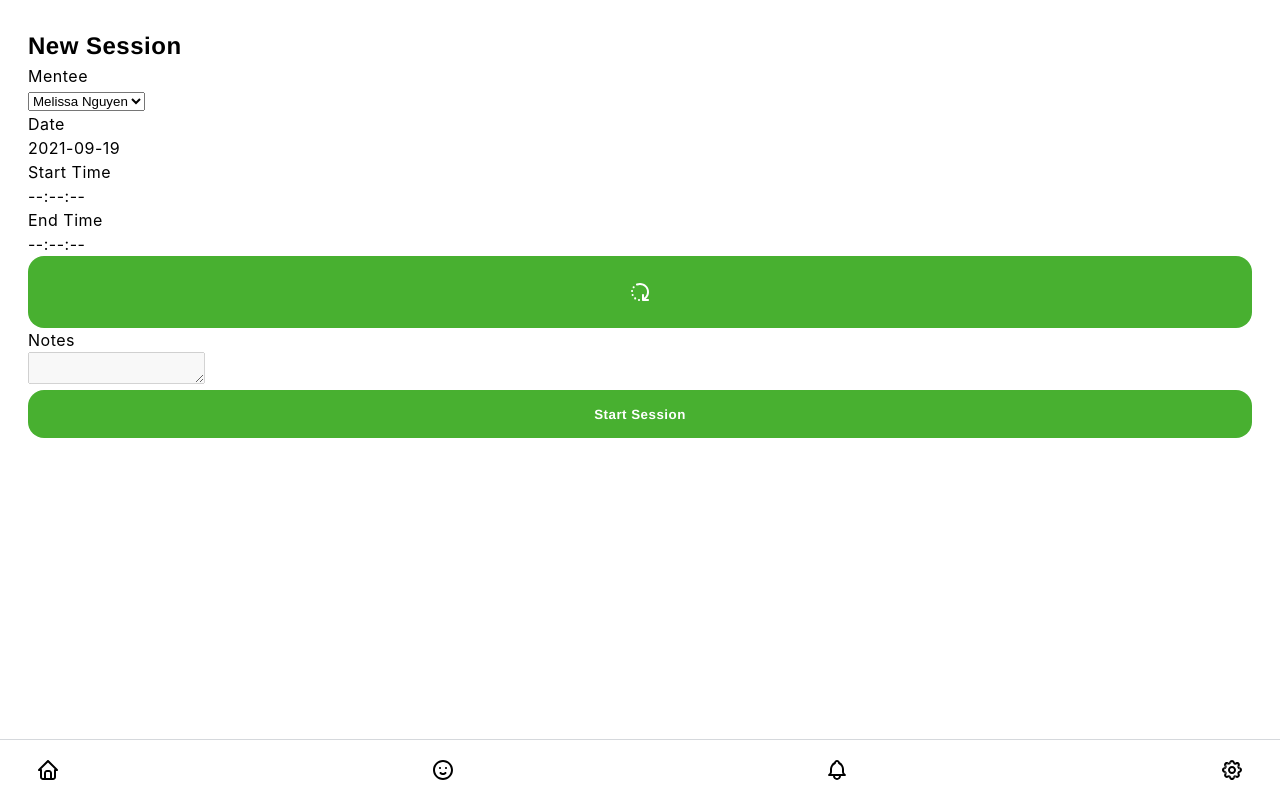
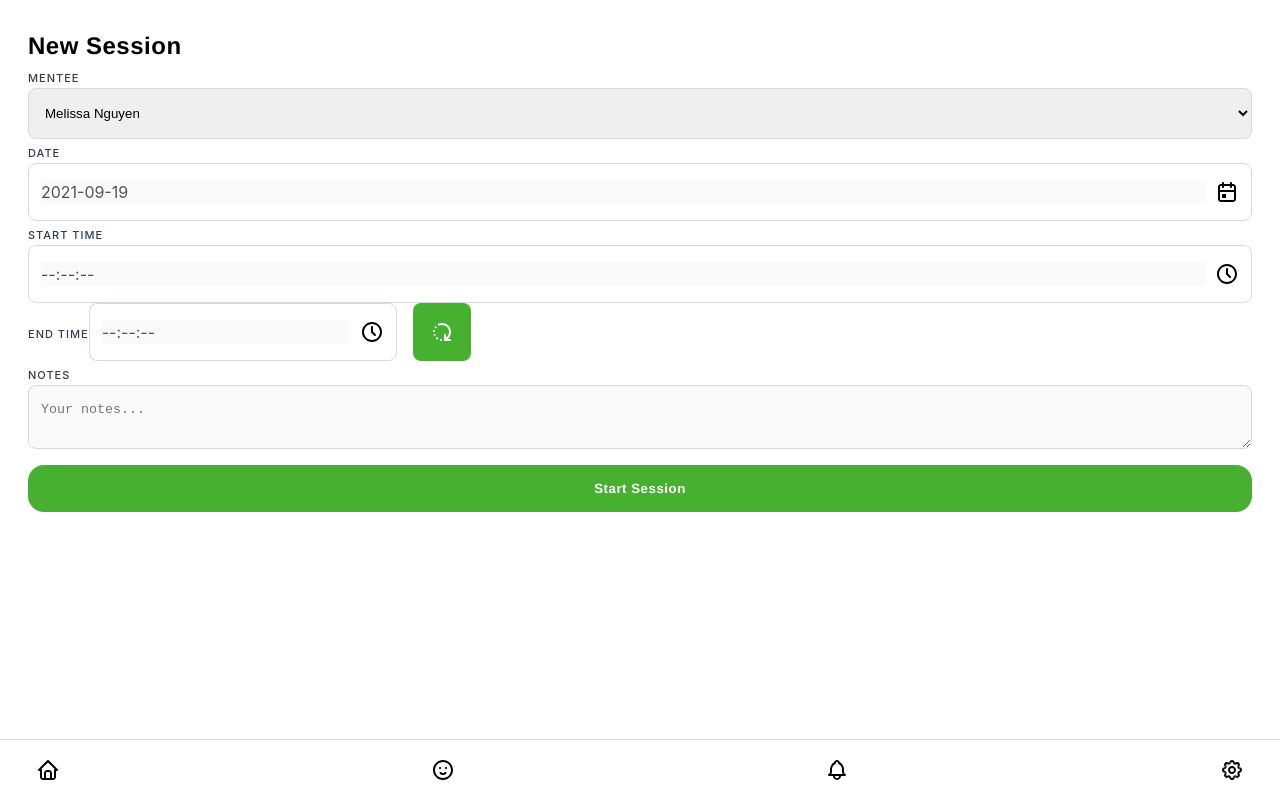
Before and after one commit to saayan-pg0002/Earth-373, a React (Create React App) app: page /new-session in a window 1280 px wide. Built offline with nearby package versions, Linux system fonts and the light colour scheme; a web font is replaced by a local one.

Commit message:
Edited all session pages code to add style

```diff
--- a/src/apps/CurrentSession.tsx
+++ b/src/apps/CurrentSession.tsx
@@ -1,5 +1,8 @@
 import React, { useState } from "react";
 import { Link } from "react-router-dom";
+import { FormField } from "../components/form/FormField";
+import { InputNotes } from "../components/form/InputNotes";
+import { RenderAttributes } from "../components/form/RenderAttributes";
 import { ContainedIcon, IconColors, IconName } from "../components/Icon";
 import { getFormattedTimeString } from "../util/date";
 import { Paths } from "../util/routes";
@@ -14,7 +17,6 @@ const CurrentSession: React.FC<NewSessionProps> = ({
   notes
 }) => {
 
-  const[inputNotes, setNotes] = useState(notes? notes:"")
   const[inputEndTime, setEndTime] = useState(actualclockOutTime = (() => {
     const date = new Date();
     date.setHours(NaN);
@@ -28,7 +30,7 @@ const CurrentSession: React.FC<NewSessionProps> = ({
     return date;
   })();
 
-  const EndSessionClick = (event : any) =>{
+  const EndSessionClick = (event : any) : void =>{
     setEndTime( (() => {
       const date = new Date();
       return date;
@@ -38,64 +40,67 @@ const CurrentSession: React.FC<NewSessionProps> = ({
 
   return (
       <main className='container'>
+        <h1 className='page-title'>Current Session</h1>
+        <form>
+          <FormField labelText='Mentee'>
+            <RenderAttributes
+              attribute = {menteeName}
+            />
+          </FormField>
 
-        <h1 className='page-title'>Current Session</h1>
+          <FormField labelText='Date'>
+            <RenderAttributes
+              attribute = {date}
+              rightIconName={IconName.calendar}
+            />
+          </FormField>
 
-        <form>
+          <FormField labelText='Start Time'>
+            <RenderAttributes
+              attribute = {getFormattedTimeString(actualclockInTime)}
+              rightIconName={IconName.clock}
+            />
+          </FormField>
 
-          <div>
-              <label>Mentee</label>
-                <p>
-                  {menteeName}
-                </p>
-          </div>
-
-          <div>
-              <label>Date</label>
-              <p>{date}</p>
-          </div>
-
-          <div>
-              <label>Start Time</label>
-                <p>
-                  {getFormattedTimeString(actualclockInTime)}
-                </p>
-          </div>
-
-          <div>
-              <label>End Time</label>
-                <p>
-                  {getFormattedTimeString(inputEndTime)}
-                  <button
-                    type='button'
-                    className='btn'
-                    name='actualclockOutTime'
-                    onClick = {EndSessionClick}>
+          <FormField labelText='End Time'>
+            <div className='clock-out-element'>
+                <RenderAttributes
+                  attribute = {getFormattedTimeString(inputEndTime)}
+                  rightIconName={IconName.clock}
+                  isClockOut = {true}
+                  />
+                  <span id = 'actualclockOutTime' onClick = {EndSessionClick}>
                     <ContainedIcon
                       name={IconName.autocomplete}
                       color={IconColors.white}
-                      backgroundColor={IconColors.transparent}
+                      backgroundColor={IconColors.baytreeGreen}
                       />
-                  </button>
-                </p>
-          </div>
+                  </span>
+              </div>
+          </FormField>
 
-          <div>
-              <label>Notes</label>
-                <p><textarea
-                      name = 'notes'
-                      id = 'notes'
-                      value={inputNotes}
-                      onChange ={(e:any) => setNotes(e.target.value)}
-                      />
-                </p>
-          </div>
+          <FormField labelText='Notes'>
+            <InputNotes
+              placeholderText = 'Your notes...'
+              name='notes'
+              id = 'notes'
+              isDisabled = {false}
+              notes = ''
+            />
+          </FormField>
 
           <p>
-            <button type='button' className='btn'>
+            <button
+              type='button'
+              className='btn-blue'
+              style={{
+                marginBottom: '1rem',
+                marginTop: '1rem'
+              }}>
               Save
             </button>
           </p>
+
           <p>
             <Link
               to={Paths.dashboard}
@@ -105,7 +110,6 @@ const CurrentSession: React.FC<NewSessionProps> = ({
               </button>
             </Link>
           </p>
-
         </form>
       </main>
   );
--- a/src/apps/EditSession.tsx
+++ b/src/apps/EditSession.tsx
@@ -1,4 +1,8 @@
-import React, { useState } from "react";
+import React from "react";
+import { FormField } from "../components/form/FormField";
+import { InputNotes } from "../components/form/InputNotes";
+import { RenderAttributes } from "../components/form/RenderAttributes";
+import { IconName } from "../components/Icon";
 import { getFormattedTimeString } from "../util/date";
 import { NewSessionProps } from "./NewSession";
 
@@ -9,8 +13,6 @@ const EditSession: React.FC<NewSessionProps> = ({
   actualclockOutTime,
   notes
 }) => {
-
-  const[inputNotes, setNotes] = useState(notes? notes:"")
 
   menteeName = 'Melissa Nguyen';
   date =  "2021-09-19";
@@ -28,45 +30,46 @@ const EditSession: React.FC<NewSessionProps> = ({
 
   return (
     <main className='container'>
-
       <h1 className='page-title'>Edit Session</h1>
       <form>
+        <FormField labelText='Mentee'>
+          <RenderAttributes
+            attribute = {menteeName}
+          />
+        </FormField>
 
-        <div>
-            <label>Mentee</label>
-            <p>
-              {menteeName}
-            </p>
-        </div>
+        <FormField labelText='Date'>
+          <RenderAttributes
+            attribute = {date}
+            rightIconName={IconName.calendar}
+          />
+        </FormField>
 
-        <div>
-            <label>Date</label>
-            <p>{date}</p>
-        </div>
+        <FormField labelText='Start Time'>
+          <RenderAttributes
+            attribute = {getFormattedTimeString(actualclockInTime)}
+            rightIconName={IconName.clock}
+          />
+        </FormField>
 
-        <div>
-            <label>Start Time</label>
-            <p>{getFormattedTimeString(actualclockInTime)}</p>
-        </div>
+        <FormField labelText='End Time'>
+          <RenderAttributes
+            attribute = {getFormattedTimeString(actualclockOutTime)}
+            rightIconName={IconName.clock}
+          />
+        </FormField>
 
-        <div>
-            <label>End Time</label>
-            <p >{getFormattedTimeString(actualclockOutTime)}</p>
-        </div>
-
-        <div>
-            <label>Notes</label>
-            <p><textarea
-                  name = 'notes'
-                  id = 'notes'
-                  value={inputNotes}
-                  onChange ={(e:any) => setNotes(e.target.value)}>
-                    {inputNotes}
-                </textarea></p>
-        </div>
-
+        <FormField labelText='Notes'>
+          <InputNotes
+            placeholderText = 'Your notes...'
+            name='notes'
+            id = 'notes'
+            isDisabled = {false}
+            notes = {notes}
+          />
+        </FormField>
         <p>
-          <button type='button' className='btn'>
+          <button type='button' className='btn' style={{marginTop: '1rem'}}>
             Save
           </button>
         </p>
--- a/src/apps/NewSession.tsx
+++ b/src/apps/NewSession.tsx
@@ -1,5 +1,9 @@
 import React from 'react';
 import { Link } from 'react-router-dom';
+import { DropdownMenu } from '../components/form/DropdownMenu';
+import { FormField } from '../components/form/FormField';
+import { InputNotes } from '../components/form/InputNotes';
+import { RenderAttributes } from '../components/form/RenderAttributes';
 import { ContainedIcon, IconName, IconColors } from '../components/Icon';
 import { getFormattedTimeString } from '../util/date';
 import { Paths } from '../util/routes';
@@ -25,82 +29,67 @@ const NewSession: React.FC<NewSessionProps> = ({
   actualclockInTime = temp;
   actualclockOutTime = temp;
 
-
-  const handleNotesChange = (e : any) =>{
-    alert("You first need to start the session");
-    e.preventDefault();
-  }
-
   const EndSessionClick = () =>{
     alert("You need to first start this session to record end time ");
   }
 
-  const selectMentee = (event : any) =>{
-    menteeName = event.value;
-    console.log(menteeName);
-  }
-
   return (
       <main className='container'>
+
         <h1 className='page-title'>New Session</h1>
 
         <form>
-          <div>
+          <FormField labelText='Mentee'>
+            <DropdownMenu
+              rightIconName={IconName.chevronDown}
+            />
+          </FormField>
 
-              <label>Mentee</label>
-              <p>
-                <select onClick = {selectMentee}>
-                  <option value='Melissa Nguyen'> Melissa Nguyen</option>
-                  <option value='Dianne Russell'> Dianne Russell</option>
-                  <option value='Tessa Nguyen'> Melissa Nguyen</option>
-                </select>
-              </p>
-          </div>
+          <FormField labelText='Date'>
+            <RenderAttributes
+              attribute = {date}
+              rightIconName={IconName.calendar}
+            />
+          </FormField>
 
-          <div>
-              <label>Date</label>
-              <p>{date}</p>
-          </div>
+          <FormField labelText='Start Time'>
+            <RenderAttributes
+              attribute = {getFormattedTimeString(actualclockInTime)}
+              rightIconName={IconName.clock}
+            />
+          </FormField>
 
-          <div>
-              <label>Start Time</label>
-              <p>{getFormattedTimeString(actualclockInTime)}</p>
-          </div>
-
-          <div>
-              <label>End Time</label>
-              <p >
-                  {getFormattedTimeString(actualclockOutTime)}
-                  <button type='button' className='btn' onClick = {EndSessionClick}>
+          <FormField labelText='End Time'>
+            <div className='clock-out-element'>
+              <RenderAttributes
+                attribute = {getFormattedTimeString(actualclockOutTime)}
+                rightIconName={IconName.clock}
+              />
+              <span id = 'actualclockOutTime' onClick = {EndSessionClick}>
                 <ContainedIcon
                   name={IconName.autocomplete}
                   color={IconColors.white}
-                    backgroundColor={IconColors.transparent}
+                  backgroundColor={IconColors.baytreeGreen}
                 />
-                </button>
-              </p>
+              </span>
             </div>
+          </FormField>
 
-          <div>
-              <label>Notes</label>
-              <p><textarea
-                      onClick={handleNotesChange}
-                      name="note"
-                      disabled
+          <FormField labelText='Notes'>
+            <InputNotes
+              placeholderText = 'Your notes...'
+              name='notes'
+              isDisabled = {true}
             />
-                </p>
-          </div>
+          </FormField>
 
           <Link
             to={Paths.currentSession}
           >
-          <button
-            type='button'
-            className='btn'>
+          <button type='button' className='btn' style={{marginTop: '1rem'}}>
             Start Session
           </button>
           </Link>
-
         </form>
       </main>
   );
```
Lines whose indentation alone changed are shown as unchanged.
